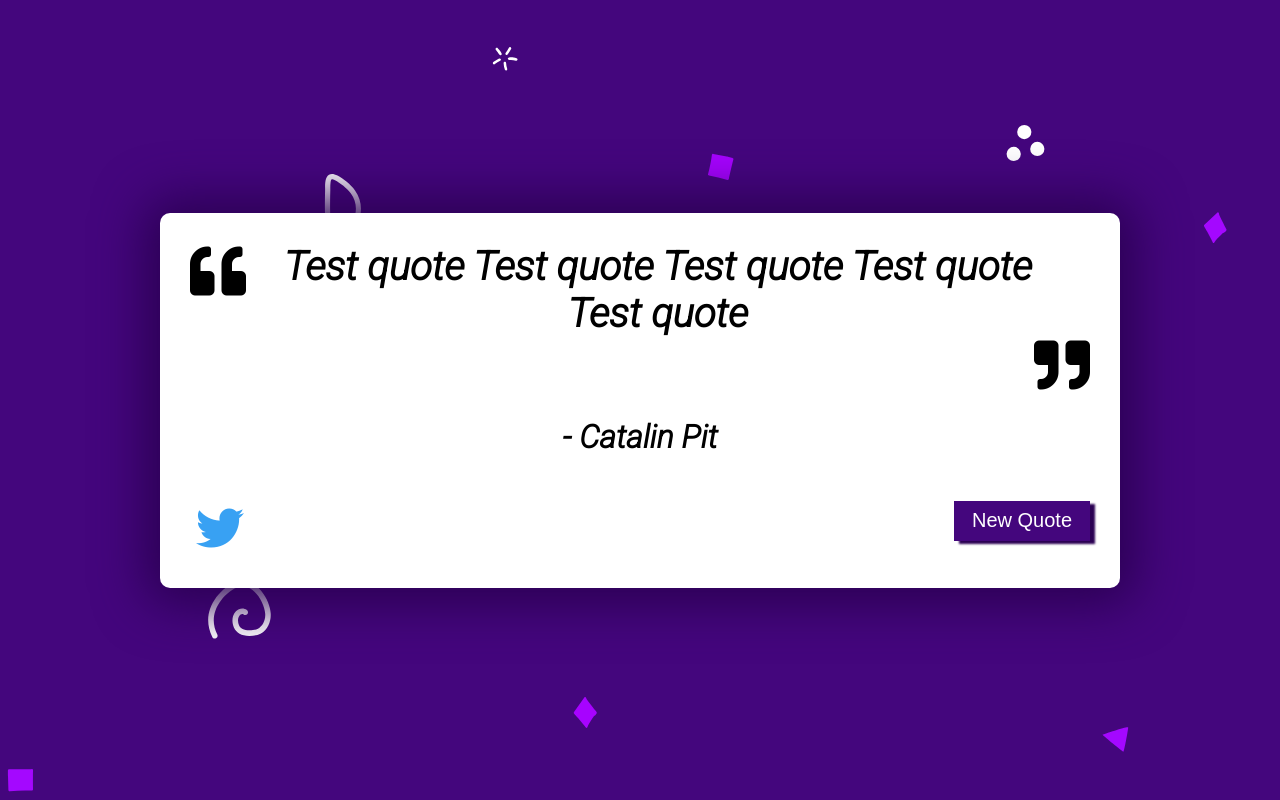
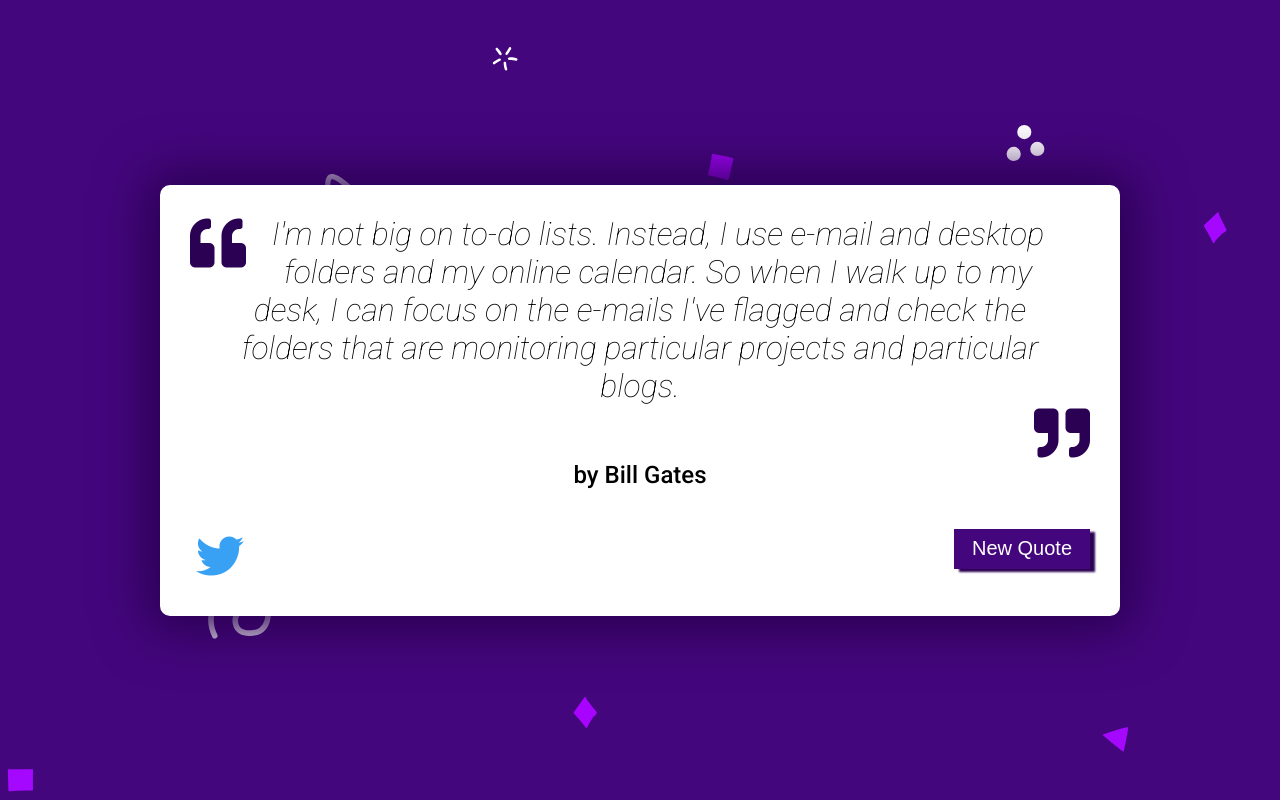
Before and after one commit to catalinpit/quoteGenerator, a plain HTML site: page index.html in a window 1280 px wide. Drawn offline with Linux system fonts and the light colour scheme.

Commit message:
Even more styling

```diff
--- a/index.html
+++ b/index.html
@@ -11,12 +11,12 @@
     <div class="quote-container">
         <div class="quote-content">
             <i class="fas fa-quote-left"></i>
-            <div class="quote">Test quote Test quote Test quote Test quote Test quote</div>
+            <div class="quote">I'm not big on to-do lists. Instead, I use e-mail and desktop folders and my online calendar. So when I walk up to my desk, I can focus on the e-mails I've flagged and check the folders that are monitoring particular projects and particular blogs.</div>
             <i class="fas fa-quote-right"></i>
         </div>
 
         <div class="quote-author">
-            <div class="author">- Catalin Pit</div>
+            <div class="author">by Bill Gates</div>
         </div>
 
         <div class="quote-buttons">
--- a/style.css
+++ b/style.css
@@ -1,4 +1,4 @@
-@import url('https://fonts.googleapis.com/css2?family=Roboto:ital,wght@1,300&display=swap');
+@import url('https://fonts.googleapis.com/css2?family=Roboto:ital,wght@0,100;0,300;0,400;0,500;0,700;0,900;1,100;1,300;1,400;1,500;1,700;1,900&display=swap');
 
 html {
     box-sizing: border-box;
@@ -6,7 +6,6 @@ html {
 
 body {
     font-family: 'Roboto', sans-serif;
-    font-weight: 900;
 
     margin: 0;
     min-height: 100vh;
@@ -32,12 +31,15 @@ body {
 }
 
 .quote {
-    font-size: 2.5rem;
+    font-size: 2rem;
     margin: 0 20px;
+    font-weight: 100;
+    font-style: italic;
 }
 
 .fa-quote-left, .fa-quote-right {
     font-size: 3.5rem;
+    color: #2b0153;
 }
 
 .fa-quote-left {
@@ -49,8 +51,9 @@ body {
 }
 
 .quote-author {
-    margin: 25px 0;
-    font-size: 2rem;
+    margin: 0 0 20px 0;
+    font-size: 1.5rem;
+    font-weight: 500;
 }
 
 .quote-buttons {
```
